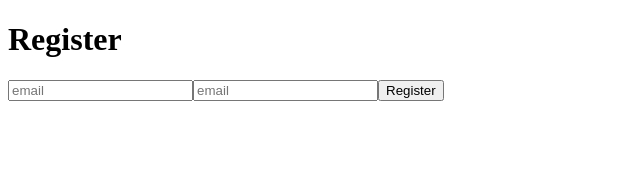
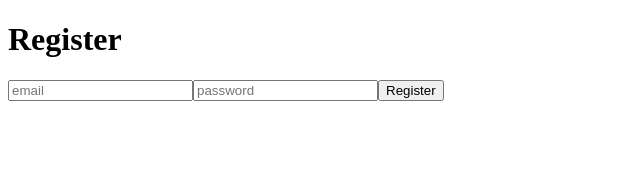
Before and after one commit to Valentino30/Todo_App_React_Typescript_Auth_Context, a React (Create React App) app: page /auth in a window 1280 px wide. Shown: the top 170 px of the page, without its empty margins (0-640 px from the left). Built offline with nearby package versions, Linux system fonts and the light colour scheme.

Commit message:
Add onChange and onSubmit handlers

```diff
--- a/src/components/Auth.tsx
+++ b/src/components/Auth.tsx
@@ -1,28 +1,49 @@
 import { useState } from "react";
 
+import Form from "../shared/Form";
+import Input from "../shared/Input";
 import Button from "../shared/Button";
-import Input from "../shared/Input";
 
 import { CredentialsType } from "../types/auth";
+import { useAuth } from "../context/auth";
 
 export default function Auth() {
-  const [credentials] = useState<CredentialsType | null>(null);
+  const { register } = useAuth();
+  const [credentials, setCredentials] = useState<CredentialsType>({
+    password: "",
+    email: "",
+  });
+
+  const handleChange = (e: React.ChangeEvent<HTMLInputElement>) => {
+    setCredentials({
+      ...credentials,
+      [e.target.name]: e.target.value,
+    });
+  };
+
+  const handleSubmit = (e: React.ChangeEvent<HTMLFormElement>) => {
+    e.preventDefault();
+    register(credentials);
+  };
+
   return (
     <div>
       <h1>Register</h1>
-      <form>
+      <Form handleSubmit={handleSubmit}>
         <Input
+          name="email"
           placeholder="email"
-          handleChange={() => {}}
+          handleChange={handleChange}
           value={credentials?.email}
         />
         <Input
-          placeholder="email"
-          handleChange={() => {}}
+          name="password"
+          placeholder="password"
+          handleChange={handleChange}
           value={credentials?.password}
         />
         <Button handleClick={() => {}}>Register</Button>
-      </form>
+      </Form>
     </div>
   );
 }
--- /dev/null
+++ b/src/shared/Form/index.tsx
@@ -0,0 +1,8 @@
+type FormProps = {
+  children: React.ReactNode;
+  handleSubmit: (e: React.ChangeEvent<HTMLFormElement>) => void;
+};
+
+export default function Form({ children, handleSubmit }: FormProps) {
+  return <form onSubmit={handleSubmit}>{children}</form>;
+}
--- a/src/shared/Input/index.tsx
+++ b/src/shared/Input/index.tsx
@@ -1,16 +1,19 @@
 type InputProps = {
   handleChange: (e: React.ChangeEvent<HTMLInputElement>) => void;
   placeholder: string;
-  value: string | undefined;
+  value: string;
+  name: string;
 };
 
 export default function Input({
+  name,
   value,
   placeholder,
   handleChange,
 }: InputProps) {
   return (
     <input
+      name={name}
       value={value}
       onChange={handleChange}
       placeholder={placeholder}
```
